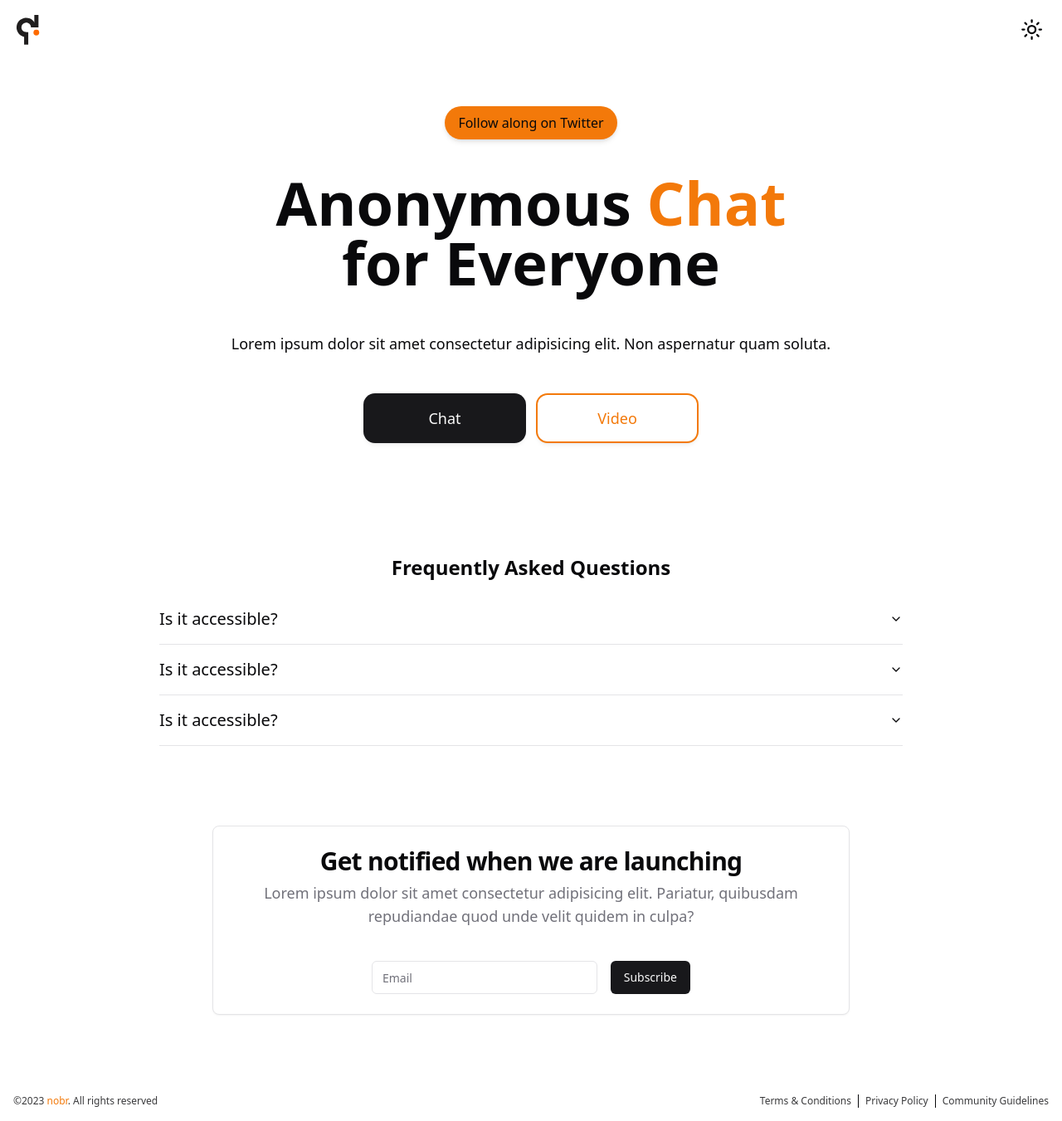
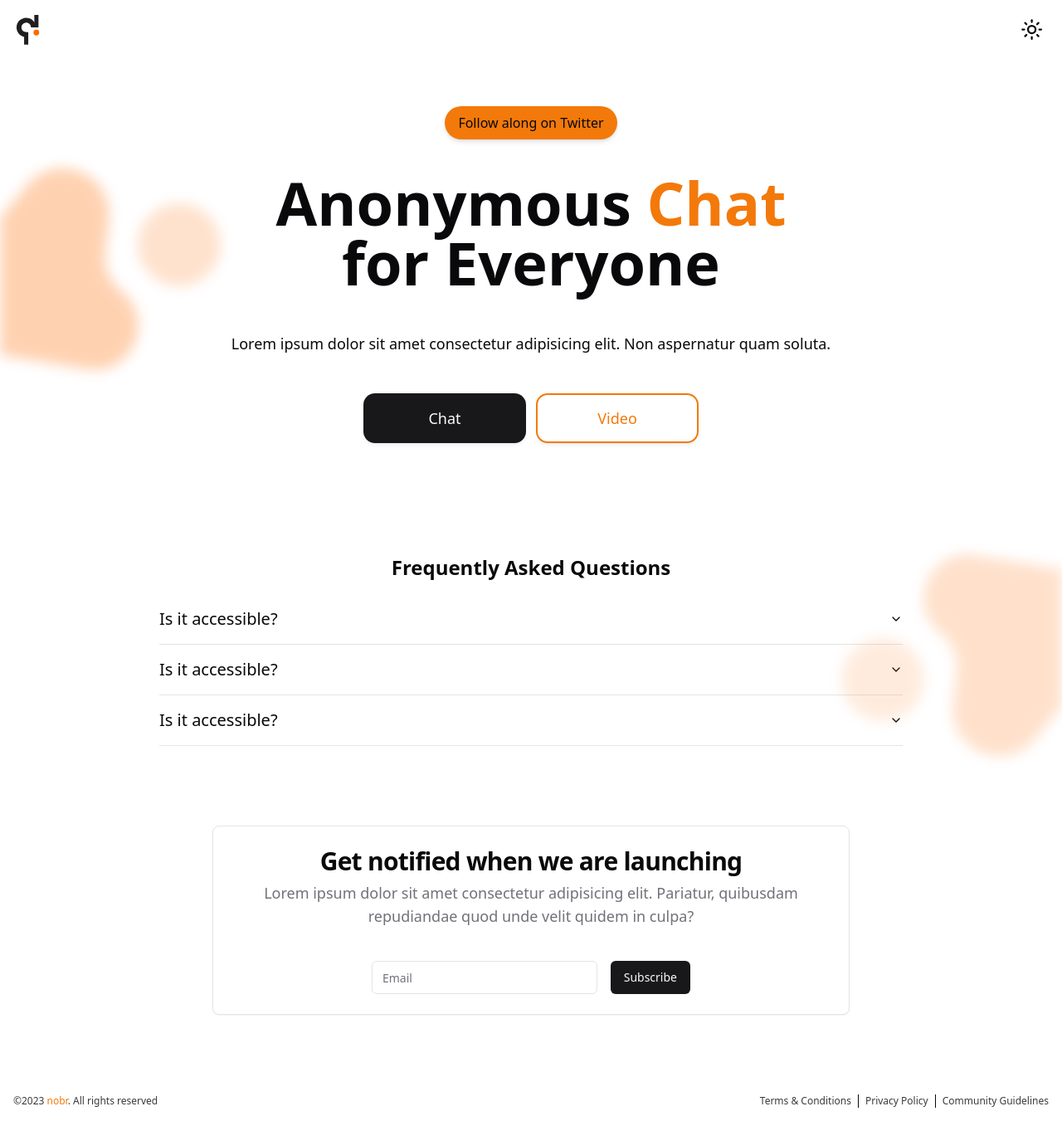
Before and after one commit to 3akare/nobr, a Next.js app: page / in a window 1280 px wide. Shown: the whole page at 83% size. Built offline with nearby package versions, Linux system fonts and the light colour scheme.

Commit message:
Added Blob

```diff
--- /dev/null
+++ b/app/components/Blob.tsx
@@ -0,0 +1,28 @@
+//next imports
+import Image from "next/image";
+
+//images
+import blob from "@images/blob.svg";
+
+const Blob = () => {
+  return (
+    <>
+      <Image
+        src={blob}
+        alt="blob"
+        className="absolute -top-10 blur opacity-30 hidden lg:block"
+        priority
+        loading="eager"
+      />
+      <Image
+        src={blob}
+        alt="blob"
+        className="absolute -bottom-90 right-0 rotate-180 blur opacity-20 hidden lg:block"
+        priority
+        loading="eager"
+      />
+    </>
+  );
+};
+
+export default Blob;
--- a/app/layout.tsx
+++ b/app/layout.tsx
@@ -1,9 +1,8 @@
 import { ThemeProvider } from "./components/theme-provider";
 import type { Metadata } from "next";
+import "./globals.css";
 
-import "./globals.css";
-import Footer from "./components/Footer";
-import NavigationBar from "./components/NavigationBar";
+import { Footer, NavigationBar } from "./components";
 
 export const metadata: Metadata = {
   title: "nobr | Home",
--- a/app/page.tsx
+++ b/app/page.tsx
@@ -2,11 +2,13 @@ import {
   AccordionList,
   HeroComponent,
   NewsletterComponent,
+  Blob,
 } from "@/app/components/index";
 export default function Home() {
   return (
     <main className="my-8 space-y-20 w-full">
       <HeroComponent />
+      <Blob />
       <AccordionList />
       <NewsletterComponent />
     </main>
```
Also changed, not shown: app/components/index.ts (+9 -8 lines), public/blob.svg (added).
